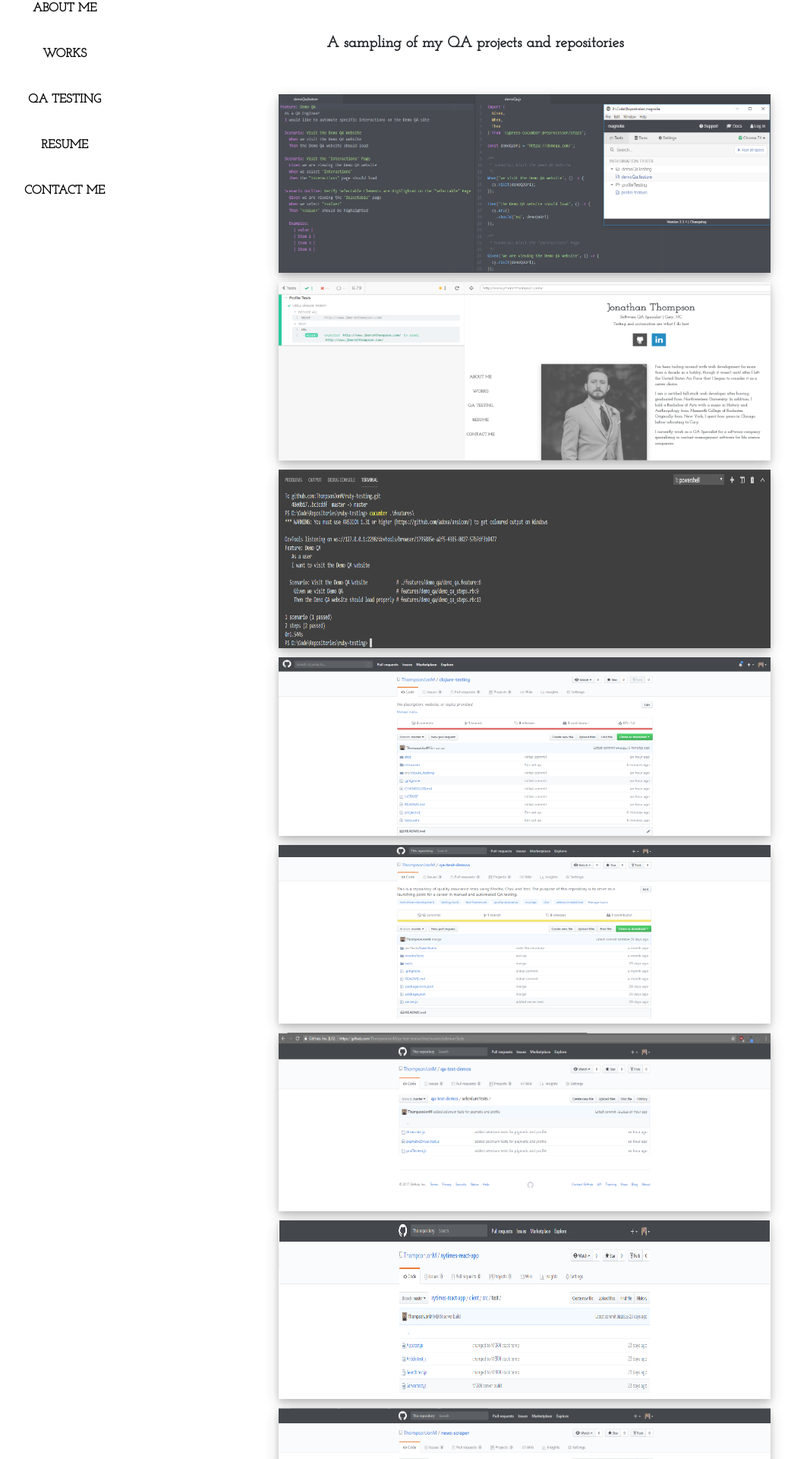
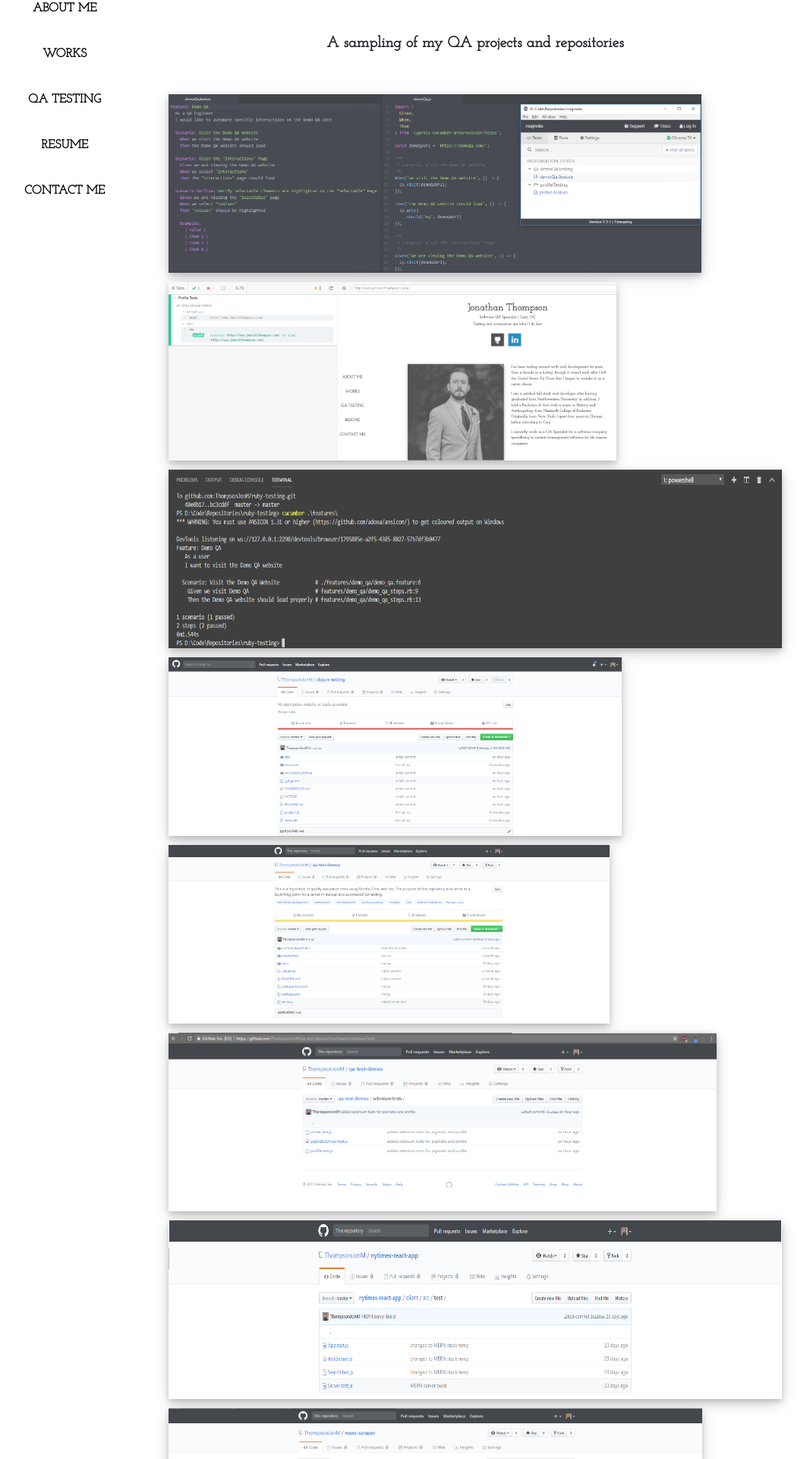
Before and after one commit to ThompsonJonM/personal-website, a React (Create React App) app in the folder client/: page /testing in a window 1280 px wide. Shown: the part 337-2257 px from the top of the page at 76% size, without its empty margins (14-1081 px from the left). Built offline with nearby package versions, Linux system fonts and the light colour scheme.

Commit message:
Row changes

```diff
--- a/client/src/components/content/Testing.js
+++ b/client/src/components/content/Testing.js
@@ -35,9 +35,9 @@ export default class Testing extends React.Component {
                 <br/>
 
                 <div className="row">
-                    <div className="col-10 col-offset-1 ml-sm-auto ml-md-auto ml-lg-auto">
+                    <div className="col-12 ml-sm-auto ml-md-auto ml-lg-auto">
                         <div className='row'>
-                            <div className="col-12 imageBlock">
+                            <div className="col-xs-10 col-xs-offset-1 imageBlock">
                                 <Link to="https://github.com/ThompsonJonM/magnolia-acuminata" target='_blank' className="project" name='cypressCucumberTestingLink'>
                                     <div className='row'>
                                         <img src={cypressCucumberTesting} alt="cypress cucumber testing display" className="img-fluid projectImg" name='cypressCucumberTestingImg'/>
@@ -54,9 +54,9 @@ export default class Testing extends React.Component {
                 </div>
 
                 <div className="row">
-                    <div className="col-10 col-offset-1 ml-sm-auto ml-md-auto ml-lg-auto">
+                    <div className="col-12 ml-sm-auto ml-md-auto ml-lg-auto">
                         <div className='row'>
-                            <div className="col-12 imageBlock">
+                            <div className="col-xs-10 col-xs-offset-1 imageBlock">
                                 <Link to="https://github.com/ThompsonJonM/dendrology" target='_blank' className="project" name='cypressTestingLink'>
                                     <div className='row'>
                                         <img src={cypressTesting} alt="cypress testing display" className="img-fluid projectImg" name='cypressTestingImg'/>
@@ -73,9 +73,9 @@ export default class Testing extends React.Component {
                 </div>
 
                 <div className="row">
-                    <div className="col-10 col-offset-1 ml-sm-auto ml-md-auto ml-lg-auto">
+                    <div className="col-12 ml-sm-auto ml-md-auto ml-lg-auto">
                         <div className='row'>
-                            <div className="col-12 imageBlock">
+                            <div className="col-xs-10 col-xs-offset-1 imageBlock">
                                 <Link to="https://github.com/ThompsonJonM/ruby-testing" target='_blank' className="project" name='rubyTestingLink'>
                                     <div className='row'>
                                         <img src={rubyTesting} alt="ruby testing display" className="img-fluid projectImg" name='rubyTestingImg'/>
@@ -92,9 +92,9 @@ export default class Testing extends React.Component {
                 </div>
 
                 <div className="row">
-                    <div className="col-10 col-offset-1 ml-sm-auto ml-md-auto ml-lg-auto">
+                    <div className="col-12 ml-sm-auto ml-md-auto ml-lg-auto">
                         <div className='row'>
-                            <div className="col-12 imageBlock">
+                            <div className="col-xs-10 col-xs-offset-1 imageBlock">
                                 <Link to="https://github.com/ThompsonJonM/clojure-testing" target='_blank' className="project" name='clojureTestingLink'>
                                     <div className='row'>
                                         <img src={clojureTesting} alt="clojure testing display" className="img-fluid projectImg" name='clojureTestingImg'/>
@@ -111,9 +111,9 @@ export default class Testing extends React.Component {
                 </div>
 
                 <div className="row">
-                    <div className="col-10 col-offset-1 ml-sm-auto ml-md-auto ml-lg-auto">
+                    <div className="col-12 ml-sm-auto ml-md-auto ml-lg-auto">
                         <div className='row'>
-                            <div className="col-12 imageBlock">
+                            <div className="col-xs-10 col-xs-offset-1 imageBlock">
                                 <Link to="https://github.com/ThompsonJonM/qa-test-demos" target='_blank' className="project" name='qaDemosLink'>
                                     <div className='row'>
                                         <img src={qaDemos} alt="qa demos testing display" className="img-fluid projectImg" name='qaDemosImg'/>
@@ -130,9 +130,9 @@ export default class Testing extends React.Component {
                 </div>
 
                 <div className="row">
-                    <div className="col-10 col-offset-1 ml-sm-auto ml-md-auto ml-lg-auto">
+                    <div className="col-12 ml-sm-auto ml-md-auto ml-lg-auto">
                         <div className='row'>
-                            <div className="col-12 imageBlock">
+                            <div className="col-xs-10 col-xs-offset-1 imageBlock">
                                 <Link to="https://github.com/ThompsonJonM/qa-test-demos/tree/master/seleniumTests" target='_blank' className="project" name='seleniumDemosLink'>
                                     <div className='row'>
                                         <img src={seleniumDemos} alt="selenium demos testing display" className="img-fluid projectImg" name='seleniumDemosImg'/>
@@ -149,9 +149,9 @@ export default class Testing extends React.Component {
                 </div>
 
                 <div className="row">
-                    <div className="col-10 col-offset-1 ml-sm-auto ml-md-auto ml-lg-auto">
+                    <div className="col-12 ml-sm-auto ml-md-auto ml-lg-auto">
                         <div className='row'>
-                            <div className="col-12 imageBlock">
+                            <div className="col-xs-10 col-xs-offset-1 imageBlock">
                                 <Link to="https://github.com/ThompsonJonM/nytimes-react-app/tree/master/client/src/test" target='_blank' className="project" name='nytimesDemoLink'>
                                     <div className='row'>
                                         <img src={nytimes} alt="nytimes testing display" className="img-fluid projectImg" name='nytimesDemoImg'/>
@@ -168,9 +168,9 @@ export default class Testing extends React.Component {
                 </div>
 
                 <div className="row">
-                    <div className="col-10 col-offset-1 ml-sm-auto ml-md-auto ml-lg-auto">
+                    <div className="col-12 ml-sm-auto ml-md-auto ml-lg-auto">
                         <div className='row'>
-                            <div className="col-12 imageBlock">
+                            <div className="col-xs-10 col-xs-offset-1 imageBlock">
                                 <Link to="https://github.com/ThompsonJonM/news-scraper/tree/master/testing" target='_blank' className="project" name='scraperDemoLink'>
                                     <div className='row'>
                                         <img src={scraper} alt="scraper testing display" className="img-fluid projectImg" name='scraperDemoImg'/>
```
Also changed, not shown: 7 other files (tests, documents, lock files or other folders).
